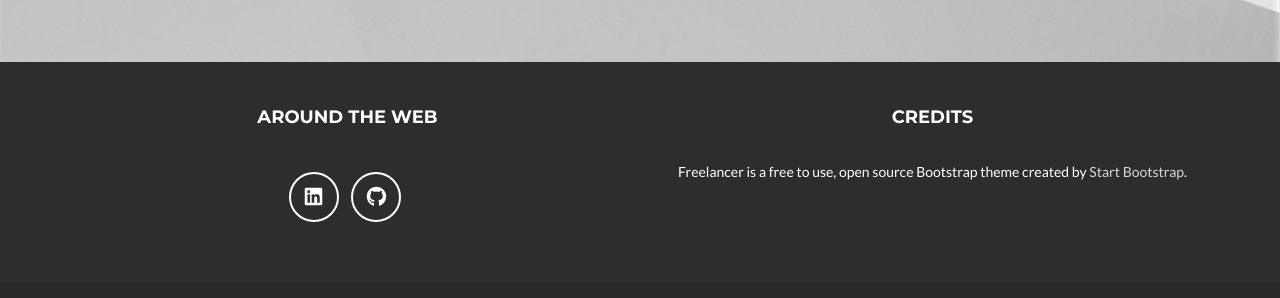
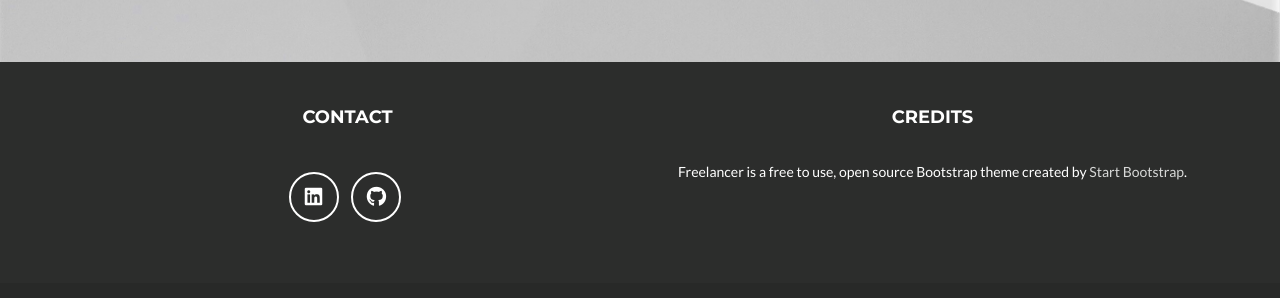
Before and after one commit to brf217/brf217.github.io, a Jekyll site: the page built from _posts/2014-07-13-project-6.markdown, in a window 1280 px wide and 900 px high, scrolled down 3146 px. Shown: the part 572-870 px from the top of the window. Built offline with Jekyll 4.4.1, drawn with Linux system fonts in a browser that asks for light colours.

Commit message:
Update _config.yml

```diff
--- a/_config.yml
+++ b/_config.yml
@@ -34,7 +34,7 @@ color:
 footer:
   copyright:
   location: Location
-  social: Around the Web
+  social: Contact #Around the Web
   credits: Credits
 
 # Social networks usernames (many more available: google-plus, flickr, dribbble, pinterest, instagram, tumblr, linkedin, etc.)
```
